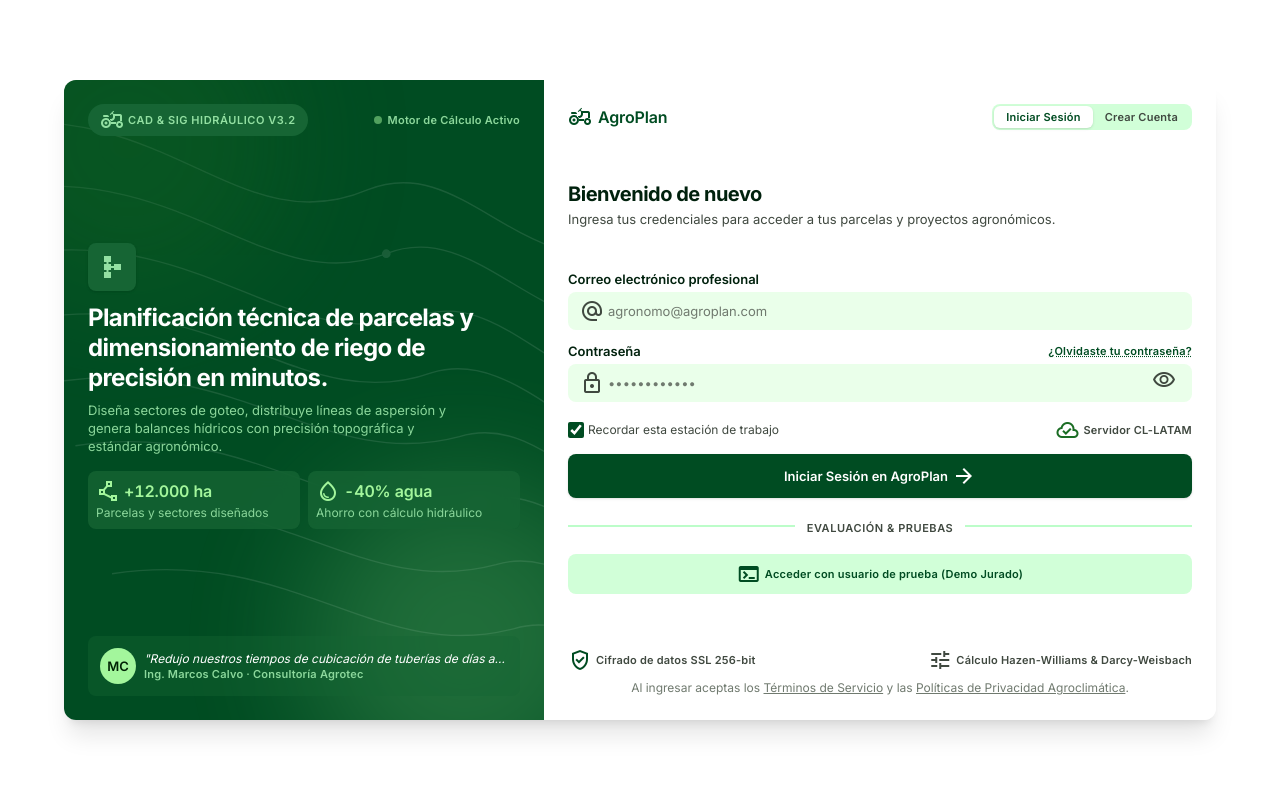
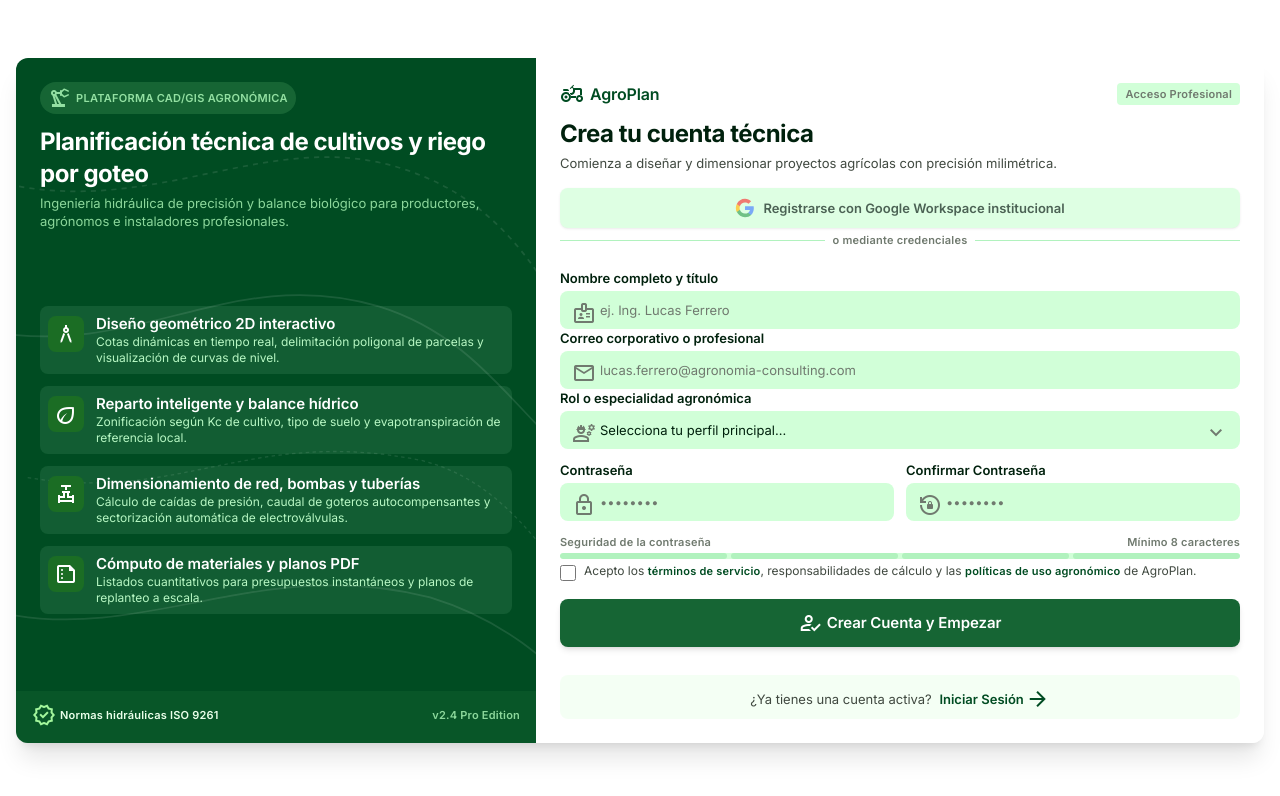
Before and after one commit to JeffersonQuin/AgroPlan, an Angular app in the folder frontend/: page /register in a window 1280 px wide. Before the commit this address led to /login. Shown: the top 796 px of the page. Built offline with nearby package versions, Linux system fonts and the light colour scheme.

Commit message:
feat(register): exponer la pantalla de registro en /register
Ruta con carga diferida junto a /login y shell de dos columnas para el hero y el formulario.

```diff
--- a/frontend/src/app/app.routes.ts
+++ b/frontend/src/app/app.routes.ts
@@ -8,5 +8,11 @@ export const routes: Routes = [
     loadComponent: () =>
       import('./features/auth/login.page').then((m) => m.LoginPage),
   },
+  {
+    path: 'register',
+    title: 'Crear cuenta · AgroPlan',
+    loadComponent: () =>
+      import('./features/register/register.page').then((m) => m.RegisterPage),
+  },
   { path: '**', redirectTo: 'login' },
 ];
--- /dev/null
+++ b/frontend/src/app/features/register/register.page.html
@@ -0,0 +1,10 @@
+<main class="min-h-screen w-full flex items-center justify-center p-space-lg">
+  <div class="flex flex-col w-full">
+    <div
+      class="w-full max-w-7xl mx-auto rounded-xl shadow-xl overflow-hidden bg-surface-container-lowest flex flex-col lg:flex-row my-space-sm"
+    >
+      <app-register-hero />
+      <app-register-form />
+    </div>
+  </div>
+</main>
```
Also changed, not shown: frontend/src/app/features/register/register.page.ts (added, +14 -0 lines).
